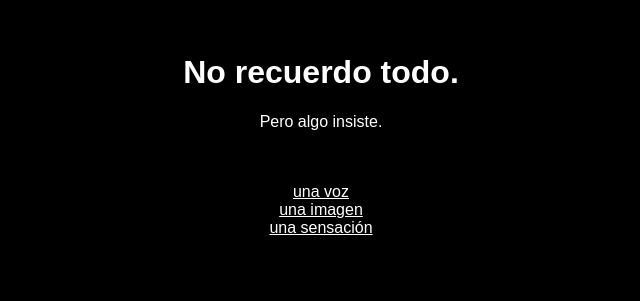
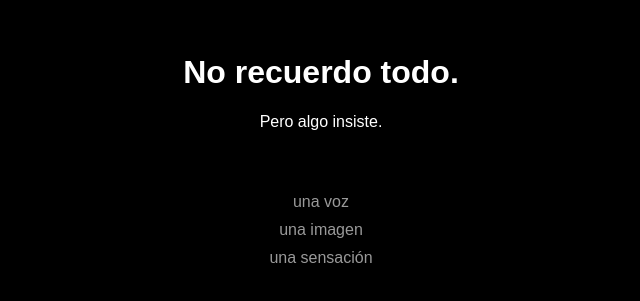
Before and after one commit to jpbasser/passagen-lab, a plain HTML site: page index.html in a window 1280 px wide. Shown: the part 231-532 px from the top of the page, without its empty margins (319-959 px from the left). Drawn offline with Linux system fonts and the light colour scheme.

Commit message:
Enhance styling and opacity transition in index.html
Added CSS styles for body and links, and improved opacity transition on load.

```diff
--- a/index.html
+++ b/index.html
@@ -2,17 +2,42 @@
 <html>
 <head>
   <title>PASSAGEN LAB 01</title>
+
+  <style>
+    body {
+      background: black;
+      color: white;
+      font-family: Arial, sans-serif;
+      text-align: center;
+      padding-top: 20%;
+      opacity: 0;
+      transition: opacity 2s;
+    }
+
+    a {
+      color: white;
+      text-decoration: none;
+      display: block;
+      margin: 10px;
+      opacity: 0.6;
+    }
+
+    a:hover {
+      opacity: 1;
+    }
+  </style>
 </head>
-<body style="background:black; color:white; font-family:sans-serif; text-align:center; padding-top:20%;">
+
+<body onload="document.body.style.opacity='1'">
 
   <h1>No recuerdo todo.</h1>
   <p>Pero algo insiste.</p>
 
   <br><br>
 
-  <a href="voz.html" style="color:white;">una voz</a><br>
-  <a href="imagen.html" style="color:white;">una imagen</a><br>
-  <a href="sensacion.html" style="color:white;">una sensación</a>
+  <a href="voz.html">una voz</a>
+  <a href="imagen.html">una imagen</a>
+  <a href="sensacion.html">una sensación</a>
 
 </body>
 </html>
```
